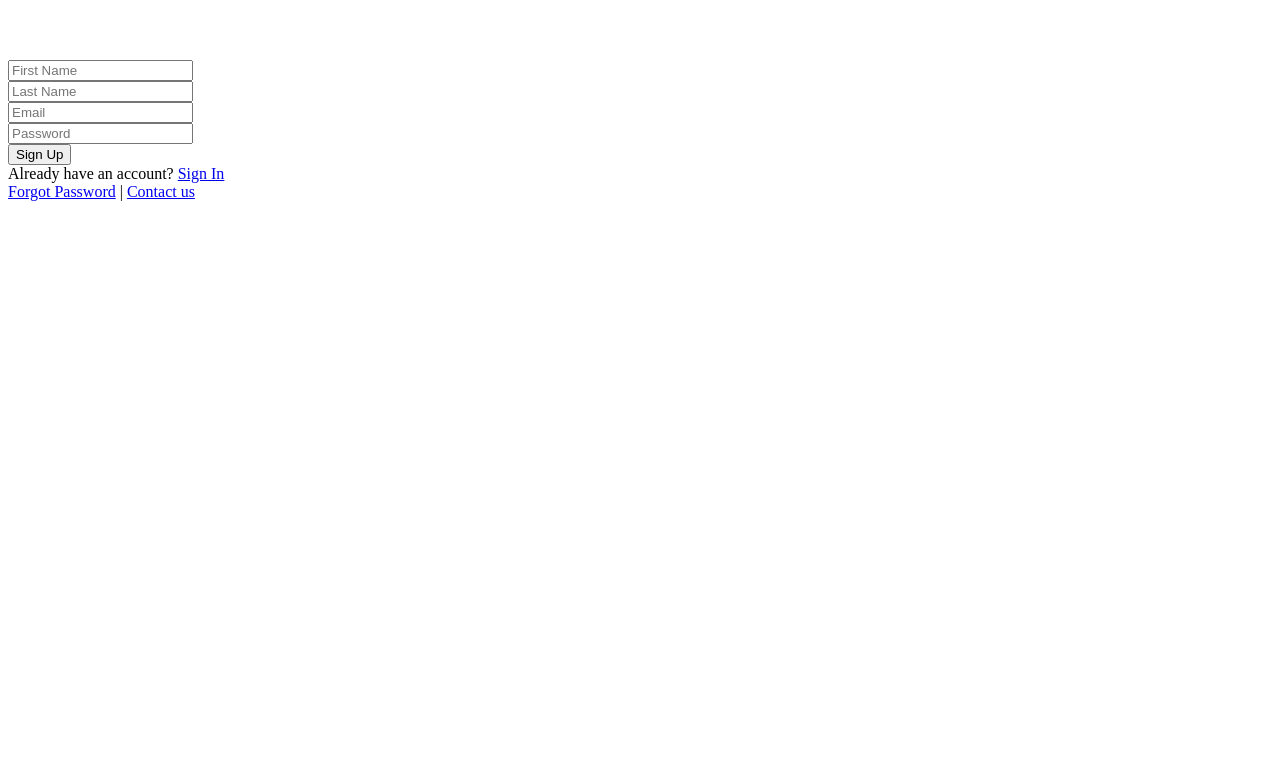
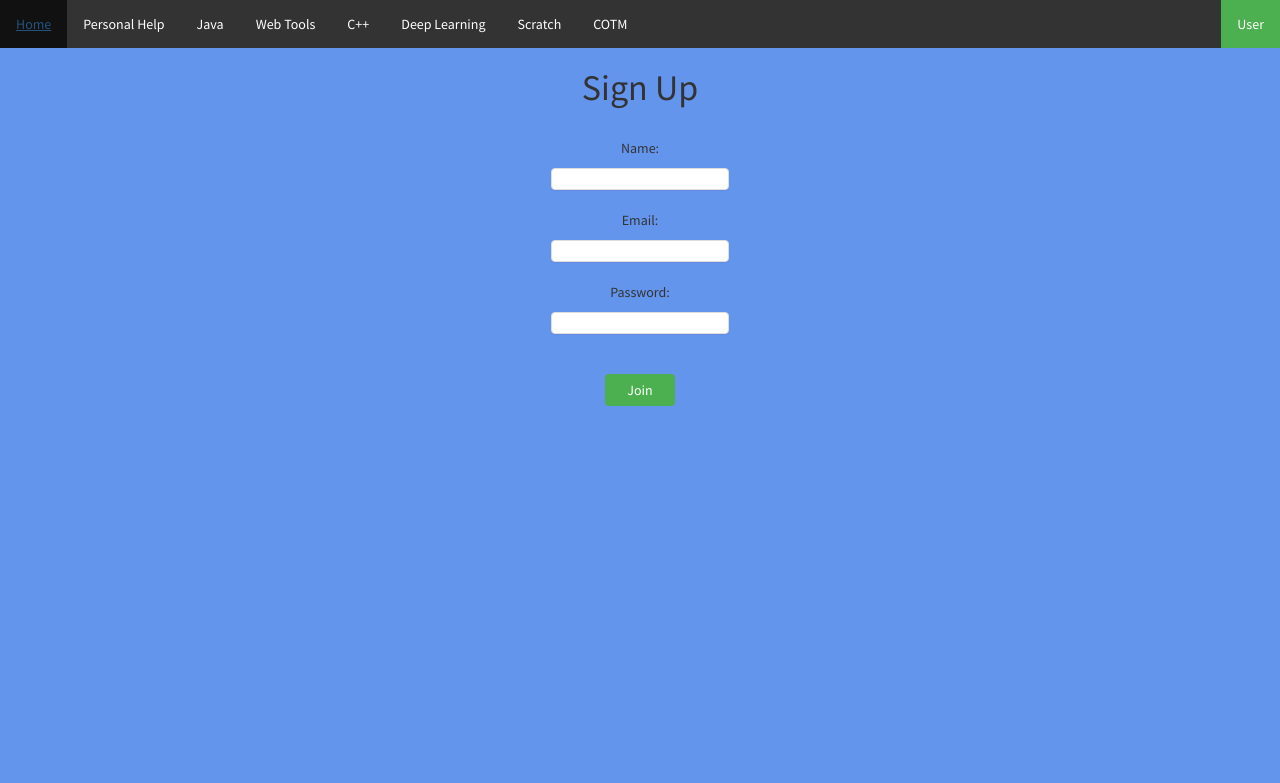
Before and after one commit to cbrowdy/Prototype, a PHP site: page /signup.html in a window 1280 px wide. Shown: the top 783 px of the page. Run offline with PHP 8.4, Linux system fonts and the light colour scheme.

Commit message:
Created Signin and Signup Pages
Created Signin and Signup Pages

```diff
--- a/CreateUser.php
+++ b/CreateUser.php
@@ -2,7 +2,7 @@
 Require_Once("DBConnect.php");
 $email = str_replace("'","",trim($_POST["EMAIL"], " "));;
 $psswd = password_hash(str_replace("'"," ",trim($_POST["PSSWD"], " ")), PASSWORD_DEFAULT);
-$name = $_POST["firstName"]." ".$_POST["lastName"];
+$name = $_POST["NAME"];
 $sql = "SELECT id FROM Users WHERE Email='".$email."'";
 $result = $conn->query($sql);
 if ($result->num_rows > 0) {
--- a/index.html
+++ b/index.html
@@ -3,6 +3,7 @@
 <head>
     <meta charset="UTF-8">
     <title>SMComSci</title>
+    <link rel="stylesheet" href="https://maxcdn.bootstrapcdn.com/bootstrap/3.3.7/css/bootstrap.min.css">
     <style>
         @import url('https://fonts.googleapis.com/css?family=Source+Sans+Pro:400,900');
 
--- a/signup.html
+++ b/signup.html
@@ -1,55 +1,77 @@
+<!DOCTYPE html>
+<html lang="en">
+<head>
+    <meta charset="UTF-8">
+    <title>Create User</title>
+    <link rel="stylesheet" href="https://maxcdn.bootstrapcdn.com/bootstrap/3.3.7/css/bootstrap.min.css">
+    <style>
+        @import url('https://fonts.googleapis.com/css?family=Source+Sans+Pro:400,900');
 
+        * { margin:0; padding:0; box-sizing:border-box; }
+        ul {
+            list-style-type: none;
+            margin: 0;
+            padding: 0;
+            overflow: hidden;
+            background-color: #333;
+        }
 
-<!-- <template name="signUp"> -->
-	<div class="container">
-		<div class="row">
-			<div class="sign-up-form" style="margin-top: 60px;">
-				<div id="logo-container"></div>
-				<div class="col-xs-12 col-sm-8 col-sm-offset-2 col-md-6 col-md-offset-3 col-lg-4 col-lg-offset-4">
-					<form id="signUpForm" action="CreateUser.php" method="post">
+        li {
+            float: left;
+        }
+        .right{
+            float: right;
+        }
 
+        li a {
+            display: block;
+            color: white;
+            text-align: center;
+            padding: 14px 16px;
+            text-decoration: none;
+        }
 
-						<div class="form-group text-center">
-
-						</div>
-
-						<div class="row">
-							<div class="col-sm-6">
-								<div class="form-group">
-									<input class="form-control" type="text" name='firstName' placeholder="First Name"/>
-								</div>
-							</div>
-							<div class="col-sm-6">
-								<div class="form-group">
-									<input class="form-control" type="text" name='lastName' placeholder="Last Name"/>
-								</div>
-							</div>
-						</div>
-						<div class="form-group input-group">
-							<input class="form-control" type="text" name='EMAIL' placeholder="Email"/>
-							<span class="input-group-addon"><i class="fa fa-envelope"></i></span>
-						</div>
-						<div class="form-group input-group">
-							<input class="form-control" type="password" name='PSSWD' placeholder="Password"/>
-							<span class="input-group-addon"><i class="glyphicon glyphicon-lock"></i></span>
-						</div>
-						<!-- <div class="checkbox">
-							<label>
-								<input type="checkbox"> I agree to the <a href="#">Terms and Conditions</a>
-							</label>
-						</div> -->
-						<div class="form-group">
-							<button type="submit" class="btn btn-primary btn-block">Sign Up</button>
-						</div>
-						<div class="form-group text-center">
-							Already have an account? <a href="signin.html">Sign In</a>
-						</div>
-						<div class="form-group text-center">
-							<a href="{{pathFor 'resetPassword'}}">Forgot Password</a>&nbsp;|&nbsp;<a href="{{pathFor 'contact'}}">Contact us</a>
-						</div>
-					</form>
-				</div>
-			</div>
-		</div>
-	</div>
-<script type="text/javascript" src="template.js"></script>
+        /* Change the link color to #111 (black) on hover */
+        li a:hover {
+            background-color: #111;
+        }
+        .active {
+            background-color: #4CAF50;
+        }
+        body {
+            font-family: 'Source Sans Pro', sans-serif;
+            background: cornflowerblue;
+        }
+        #content{
+            content-align: center;
+            text-align: center;
+        }
+    </style>
+</head>
+<body>
+<ul>
+    <li><a href="index.html">Home</a></li>
+    <li><a href="personalhelp.html">Personal Help</a></li>
+    <li><a href="java.html">Java</a></li>
+    <li><a href="webtools.html">Web Tools</a></li>
+    <li><a href="c++.html">C++</a></li>
+    <li><a href="deeplearning.html">Deep Learning</a></li>
+    <li><a href="scratch.html">Scratch</a></li>
+    <li><a href="cotm.html">COTM</a></li>
+    <li class="right active"> <a href="cn.html">User</a></li>
+</ul>
+<div id="content" >
+    <h1>Sign Up</h1>
+    <br>
+    <form action="CreateUser.php" method="post">
+        <p>Name:</p>
+        <input type="text" name="NAME" class="panel panel-default"><br>
+        <p>Email:</p>
+        <input type="email" name="EMAIL" class="panel panel-default"><br>
+        <p>Password:</p>
+        <input type="password" name="PSSWD" class="panel panel-default"><br><br>
+        <input type="submit" value="Join" class="btn btn-primary" style="width: 70px; background-color: #4CAF50; border: none;">
+    </form>
+</div>
+</body>
+</html>
```
Also changed, not shown: CreateUser.html (deleted, +0 -16 lines), signin.html (+29 -55 lines), signin2.html (deleted, +0 -16 lines).
